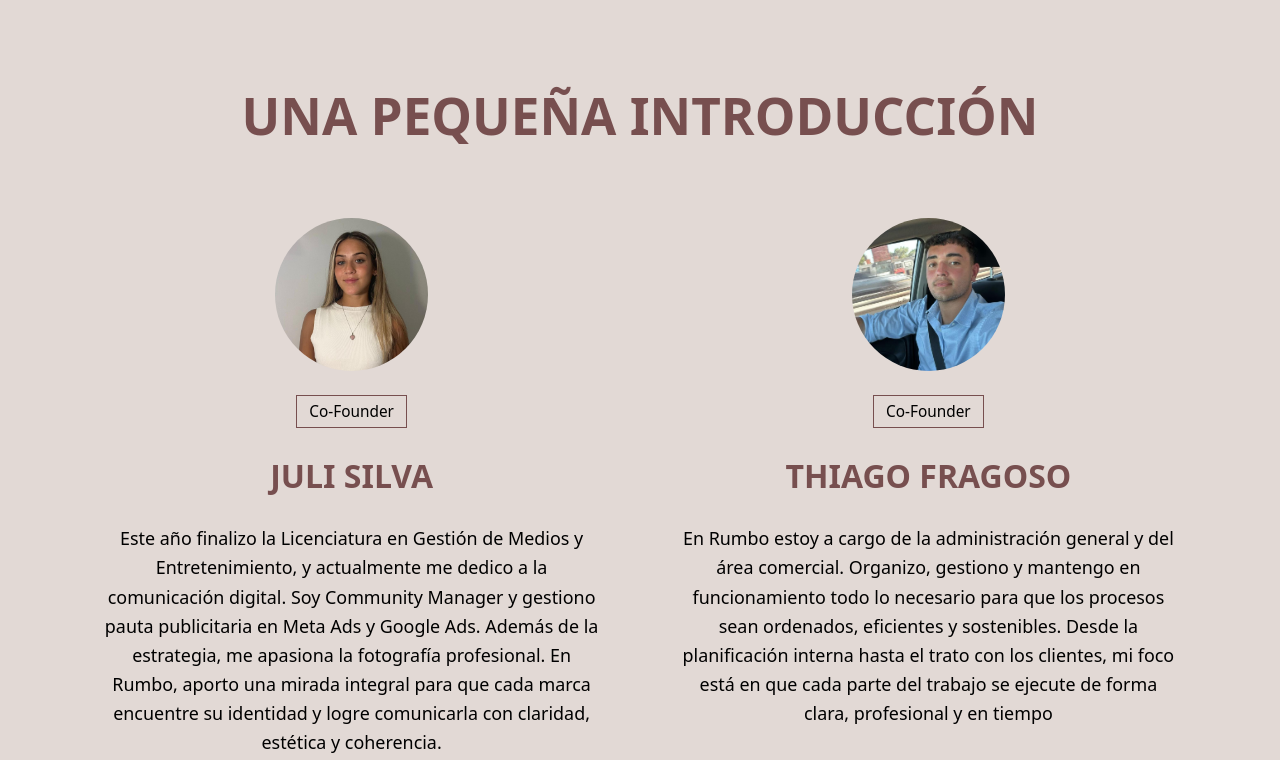
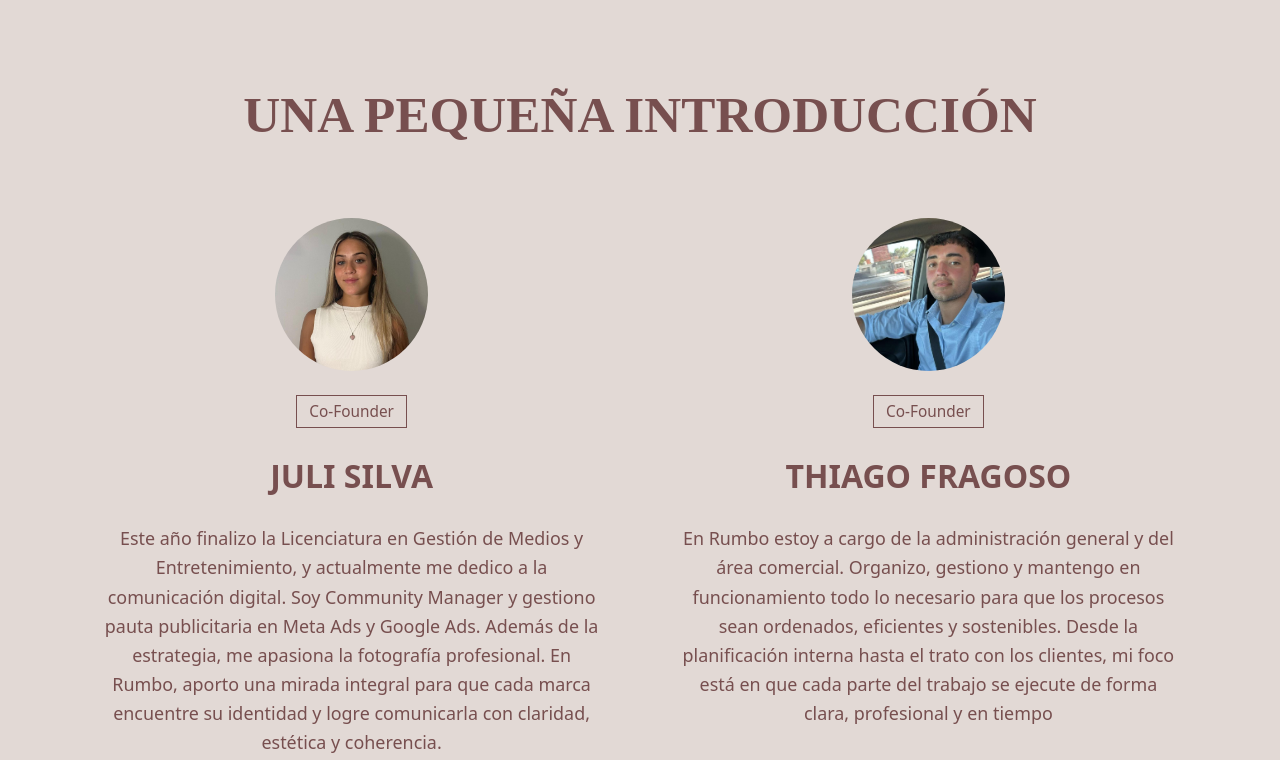
Before and after one commit to Jackitos/web-rumbo-comunicacion, an Astro site: page / in a window 1280 px wide. Shown: the part 6684-7444 px from the top of the page. Built offline with nearby package versions, Linux system fonts and the light colour scheme; Astro itself is replaced by a stand-in of ours; a web font is replaced by a local one.

Commit message:
feat: enhance CMSection styles for improved typography and background colors

```diff
--- a/src/components/AboutUsSection.astro
+++ b/src/components/AboutUsSection.astro
@@ -8,7 +8,7 @@
 		class="relative flex flex-col min-h-screen p-[clamp(16px,6vw,80px)] gap-y-[4vh]"
 	>
 		<h2
-			class="m-0 uppercase font-extrabold leading-[0.95] tracking-[0.02em] text-[clamp(36px,6vw,150px)] text-center sm:text-left"
+			class="m-0 uppercase font-extrabold leading-[0.95] tracking-[0.02em] text-[clamp(36px,6vw,150px)] text-center sm:text-left font-archive"
 		>
 			<span>SOBRE</span><br />
 			<span>NOSOTROS</span>
@@ -105,7 +105,7 @@
 	class="min-h-screen bg-[#E2D9D5] flex flex-col items-center justify-center p-[clamp(16px,6vw,80px)]"
 >
 	<h1
-		class="text-center text-[clamp(28px,4vw,72px)] font-bold text-[#774F4F] mb-[8vh]"
+		class="text-center text-[clamp(28px,4vw,72px)] font-bold text-[#774F4F] mb-[8vh] font-archive"
 	>
 		UNA PEQUEÑA INTRODUCCIÓN
 	</h1>
@@ -127,12 +127,14 @@
 				/>
 			</div>
 			<div class="border border-[#774F4F] w-fit py-1 px-3">
-				<p class="text-[clamp(10px,1.2vw,16px)] font-medium">Co-Founder</p>
+				<p class="text-[clamp(10px,1.2vw,16px)] font-medium text-[#774F4F]">
+					Co-Founder
+				</p>
 			</div>
 			<h2 class="text-[clamp(18px,2.5vw,32px)] font-bold text-[#774F4F]">
 				JULI SILVA
 			</h2>
-			<p class="text-[clamp(12px,1.4vw,18px)] text-black leading-relaxed">
+			<p class="text-[clamp(12px,1.4vw,18px)] text-[#774F4F] leading-relaxed">
 				Este año finalizo la Licenciatura en Gestión de Medios y
 				Entretenimiento, y actualmente me dedico a la comunicación digital. Soy
 				Community Manager y gestiono pauta publicitaria en Meta Ads y Google
@@ -156,12 +158,14 @@
 				/>
 			</div>
 			<div class="border border-[#774F4F] w-fit py-1 px-3">
-				<p class="text-[clamp(10px,1.2vw,16px)] font-medium">Co-Founder</p>
+				<p class="text-[clamp(10px,1.2vw,16px)] font-medium text-[#774F4F]">
+					Co-Founder
+				</p>
 			</div>
 			<h2 class="text-[clamp(18px,2.5vw,32px)] font-bold text-[#774F4F]">
 				THIAGO FRAGOSO
 			</h2>
-			<p class="text-[clamp(12px,1.4vw,18px)] text-black leading-relaxed">
+			<p class="text-[clamp(12px,1.4vw,18px)] text-[#774F4F] leading-relaxed">
 				En Rumbo estoy a cargo de la administración general y del área
 				comercial. Organizo, gestiono y mantengo en funcionamiento todo lo
 				necesario para que los procesos sean ordenados, eficientes y
```
